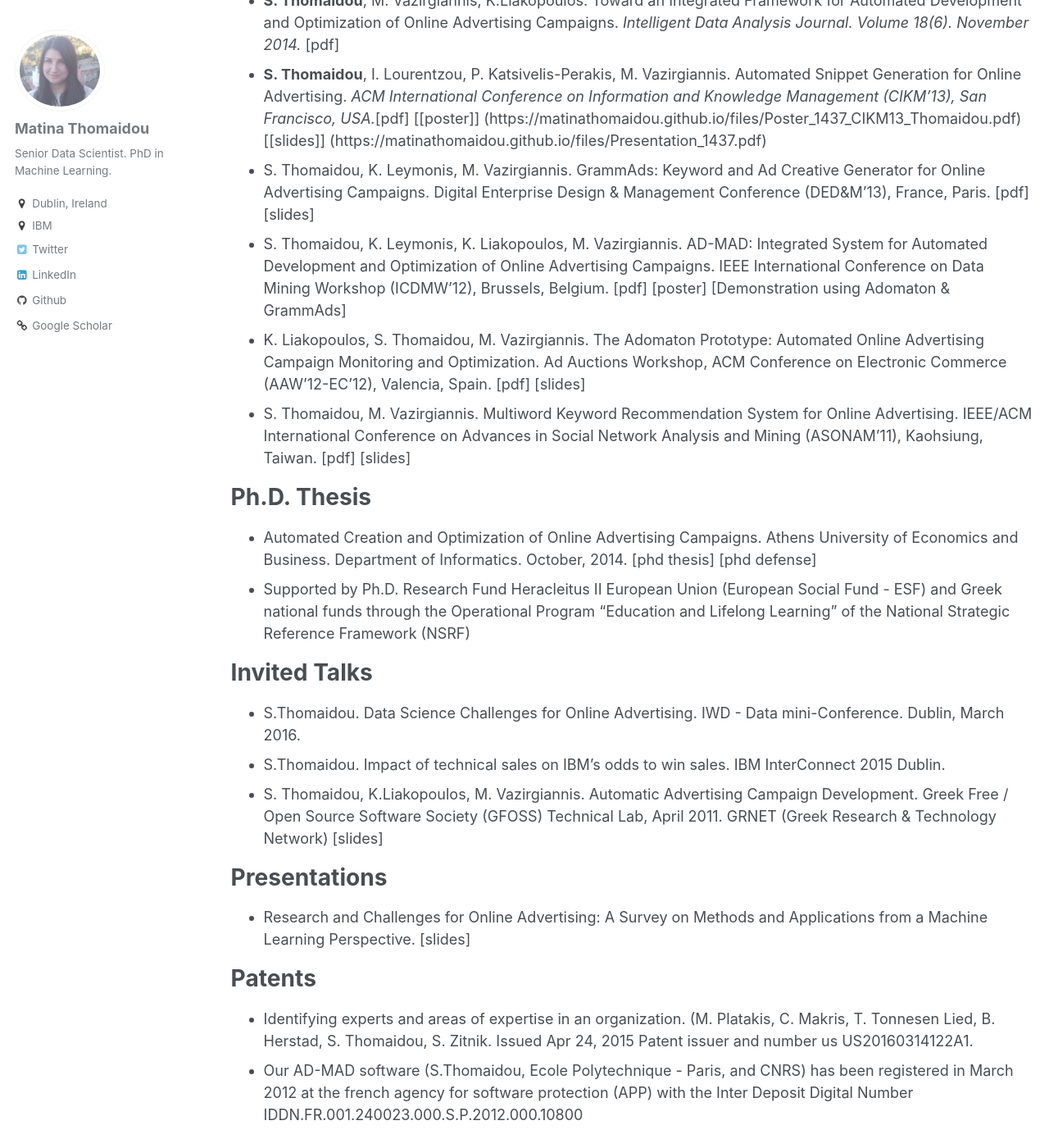
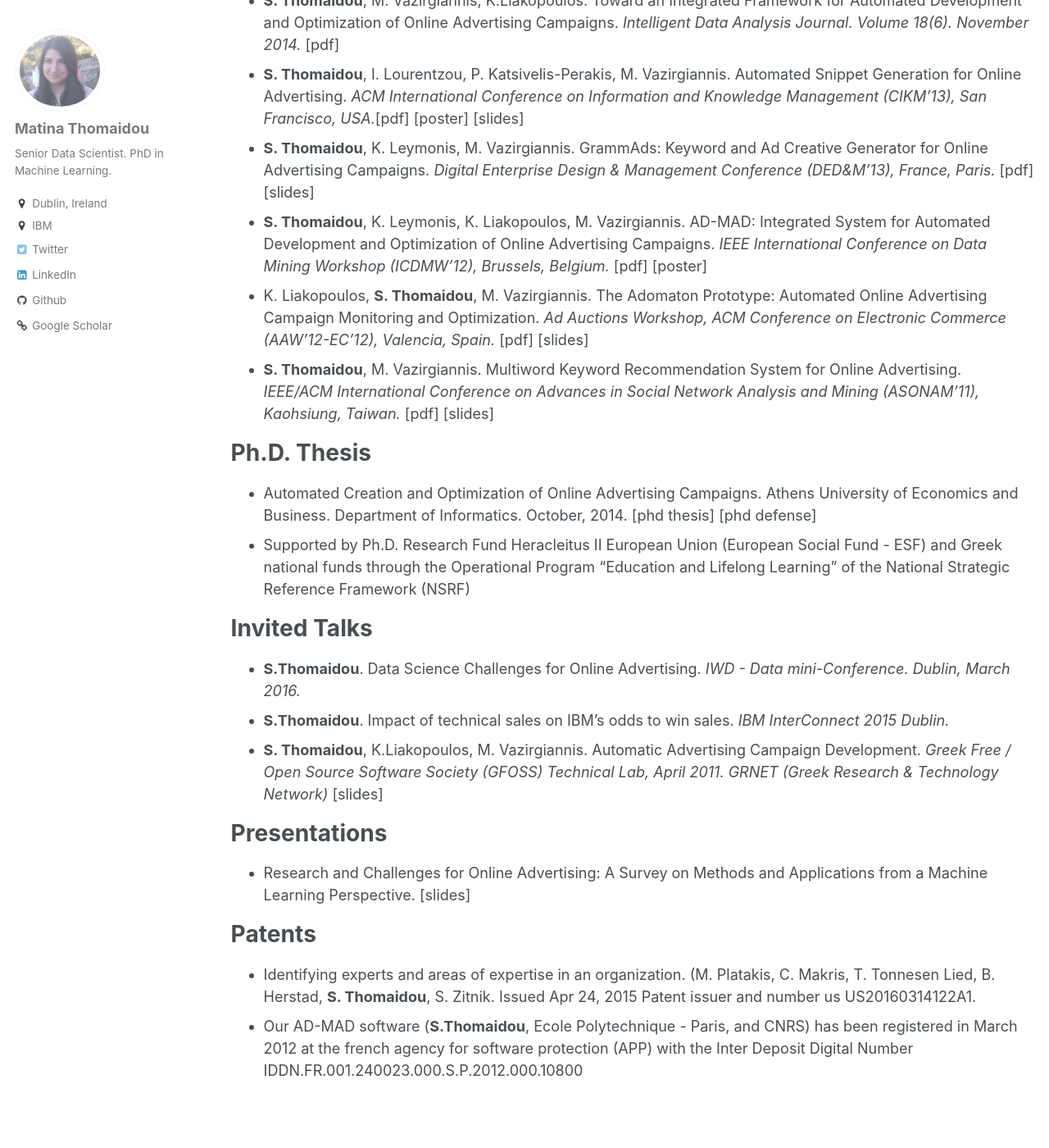
Before and after one commit to matinathomaidou/matinathomaidou.github.io, a Jekyll site: the page built from _pages/research.md, in a window 1280 px wide and 1400 px high, scrolled down 225 px. Shown: the whole window at 82% size. Built offline with Jekyll 4.4.1, drawn with Linux system fonts in a browser that asks for light colours.

Commit message:
update on research docs
update on research docs

```diff
--- a/_pages/research.md
+++ b/_pages/research.md
@@ -11,29 +11,43 @@ redirect_from:
 Publications
 ======
 * <b>S. Thomaidou</b>, M. Vazirgiannis, K.Liakopoulos. Toward an Integrated Framework for Automated Development and Optimization of Online Advertising Campaigns. <i>Intelligent Data Analysis Journal. Volume 18(6). November 2014.</i> [[pdf]](http://dl.acm.org/citation.cfm?id=2691107.2691119&coll=DL&dl=GUIDE)
-* <b>S. Thomaidou</b>, I. Lourentzou, P. Katsivelis-Perakis, M. Vazirgiannis. Automated Snippet Generation for Online Advertising. <i>ACM International Conference on Information and Knowledge Management (CIKM'13), San Francisco, USA.</i>[[pdf]](https://matinathomaidou.github.io/files/p1841-thomaidou.pdf) [[poster]] (https://matinathomaidou.github.io/files/Poster_1437_CIKM13_Thomaidou.pdf) [[slides]] (https://matinathomaidou.github.io/files/Presentation_1437.pdf)
-* S. Thomaidou, K. Leymonis, M. Vazirgiannis. GrammAds: Keyword and Ad Creative Generator for Online Advertising Campaigns. Digital Enterprise Design & Management Conference (DED&M'13), France, Paris. [pdf] [slides]
-* S. Thomaidou, K. Leymonis, K. Liakopoulos, M. Vazirgiannis. AD-MAD: Integrated System for Automated Development and Optimization of Online Advertising Campaigns. IEEE International Conference on Data Mining Workshop (ICDMW'12), Brussels, Belgium. [pdf] [poster] [Demonstration using Adomaton & GrammAds]
-* K. Liakopoulos, S. Thomaidou, M. Vazirgiannis. The Adomaton Prototype: Automated Online Advertising Campaign Monitoring and Optimization. Ad Auctions Workshop, ACM Conference on Electronic Commerce (AAW'12-EC'12), Valencia, Spain. [pdf] [slides]
-* S. Thomaidou, M. Vazirgiannis. Multiword Keyword Recommendation System for Online Advertising. IEEE/ACM International Conference on Advances in Social Network Analysis and Mining (ASONAM'11), Kaohsiung, Taiwan. [pdf] [slides]
+* <b>S. Thomaidou</b>, I. Lourentzou, P. Katsivelis-Perakis, M. Vazirgiannis. Automated Snippet Generation for Online Advertising. <i>ACM International Conference on Information and Knowledge Management (CIKM'13), San Francisco, USA.</i>[[pdf]](https://matinathomaidou.github.io/files/p1841-thomaidou.pdf)
+[[poster]](https://matinathomaidou.github.io/files/Poster_1437_CIKM13_Thomaidou.pdf)
+[[slides]](https://matinathomaidou.github.io/files/Presentation_1437.pdf)
+* <b>S. Thomaidou</b>, K. Leymonis, M. Vazirgiannis. GrammAds: Keyword and Ad Creative Generator for Online Advertising Campaigns. <i>Digital Enterprise Design & Management Conference (DED&M'13), France, Paris.</i>
+[[pdf]](https://matinathomaidou.github.io/files/dedm2013_thomaidou.pdf)
+[[slides]](https://matinathomaidou.github.io/files/DEDM2013_slides.pdf)
+* <b>S. Thomaidou</b>, K. Leymonis, K. Liakopoulos, M. Vazirgiannis. AD-MAD: Integrated System for Automated Development and Optimization of Online Advertising Campaigns. <i>IEEE International Conference on Data Mining Workshop (ICDMW'12), Brussels, Belgium.</i>
+[[pdf]](https://matinathomaidou.github.io/files/ICDM12_Thomaidou_DemoD3.pdf)
+[[poster]](https://matinathomaidou.github.io/files/ICDM12_Thomaidou_PosterD3.pdf)
+* K. Liakopoulos, <b>S. Thomaidou</b>, M. Vazirgiannis. The Adomaton Prototype: Automated Online Advertising Campaign Monitoring and Optimization. <i>Ad Auctions Workshop, ACM Conference on Electronic Commerce (AAW'12-EC'12), Valencia, Spain.</i>
+[[pdf]](https://sites.google.com/site/adauctions2012/adomaton.pdf?attredirects=0)
+[[slides]](https://matinathomaidou.github.io/files/The_Adomaton_Prototype.pdf)
+* <b>S. Thomaidou</b>, M. Vazirgiannis. Multiword Keyword Recommendation System for Online Advertising. <i>IEEE/ACM International Conference on Advances in Social Network Analysis and Mining (ASONAM'11), Kaohsiung, Taiwan.</i>
+[[pdf]](http://ieeexplore.ieee.org/document/5992636/)
+[[slides]](https://matinathomaidou.github.io/files/ASONAM11_Thomaidou_presentation.pdf)
 
 
 Ph.D. Thesis
 ======
-* Automated Creation and Optimization of Online Advertising Campaigns. Athens University of Economics and Business. Department of Informatics. October, 2014. [phd thesis] [phd defense]
+* Automated Creation and Optimization of Online Advertising Campaigns. Athens University of Economics and Business. Department of Informatics. October, 2014.
+[[phd thesis]](https://matinathomaidou.github.io/files/Thomaidou_PHD_Thesis.pdf)
+[[phd defense]](https://matinathomaidou.github.io/files/phd_defense_Thomaidou_presentation_30-10-14.pdf)
 * Supported by Ph.D. Research Fund Heracleitus II European Union (European Social Fund - ESF) and Greek national funds through the Operational Program "Education and Lifelong Learning" of the National Strategic Reference Framework (NSRF)
 
 Invited Talks
 ======
-* S.Thomaidou. Data Science Challenges for Online Advertising. IWD - Data mini-Conference. Dublin, March 2016.
-* S.Thomaidou. Impact of technical sales on IBM's odds to win sales. IBM InterConnect 2015 Dublin.
-* S. Thomaidou, K.Liakopoulos, M. Vazirgiannis. Automatic Advertising Campaign Development. Greek Free / Open Source Software Society (GFOSS) Technical Lab, April 2011. GRNET (Greek Research & Technology Network) [slides]
+* <b>S.Thomaidou</b>. Data Science Challenges for Online Advertising. <i>IWD - Data mini-Conference. Dublin, March 2016.</i>
+* <b>S.Thomaidou</b>. Impact of technical sales on IBM's odds to win sales. <i>IBM InterConnect 2015 Dublin.</i>
+* <b>S. Thomaidou</b>, K.Liakopoulos, M. Vazirgiannis. Automatic Advertising Campaign Development. <i>Greek Free / Open Source Software Society (GFOSS) Technical Lab, April 2011. GRNET (Greek Research & Technology Network)</i>
+[[slides]](https://matinathomaidou.github.io/files/opa-auto_advertizing_campain_dev.pdf)
 
 Presentations
 ======
-* Research and Challenges for Online Advertising: A Survey on Methods and Applications from a Machine Learning Perspective. [slides]
+* Research and Challenges for Online Advertising: A Survey on Methods and Applications from a Machine Learning Perspective.
+[[slides]](https://matinathomaidou.github.io/files/survey_advertising_ml.pdf)
 
 Patents
 ======
-* Identifying experts and areas of expertise in an organization. (M. Platakis, C. Makris, T. Tonnesen Lied, B. Herstad, S. Thomaidou, S. Zitnik. Issued Apr 24, 2015 Patent issuer and number us US20160314122A1.
-* Our AD-MAD software (S.Thomaidou, Ecole Polytechnique - Paris, and CNRS) has been registered in March 2012 at the french agency for software protection (APP) with the Inter Deposit Digital Number IDDN.FR.001.240023.000.S.P.2012.000.10800
+* Identifying experts and areas of expertise in an organization. (M. Platakis, C. Makris, T. Tonnesen Lied, B. Herstad, <b>S. Thomaidou</b>, S. Zitnik. Issued Apr 24, 2015 Patent issuer and number us US20160314122A1.
+* Our AD-MAD software (<b>S.Thomaidou</b>, Ecole Polytechnique - Paris, and CNRS) has been registered in March 2012 at the french agency for software protection (APP) with the Inter Deposit Digital Number IDDN.FR.001.240023.000.S.P.2012.000.10800
```
Also changed, not shown: 10 other files.
